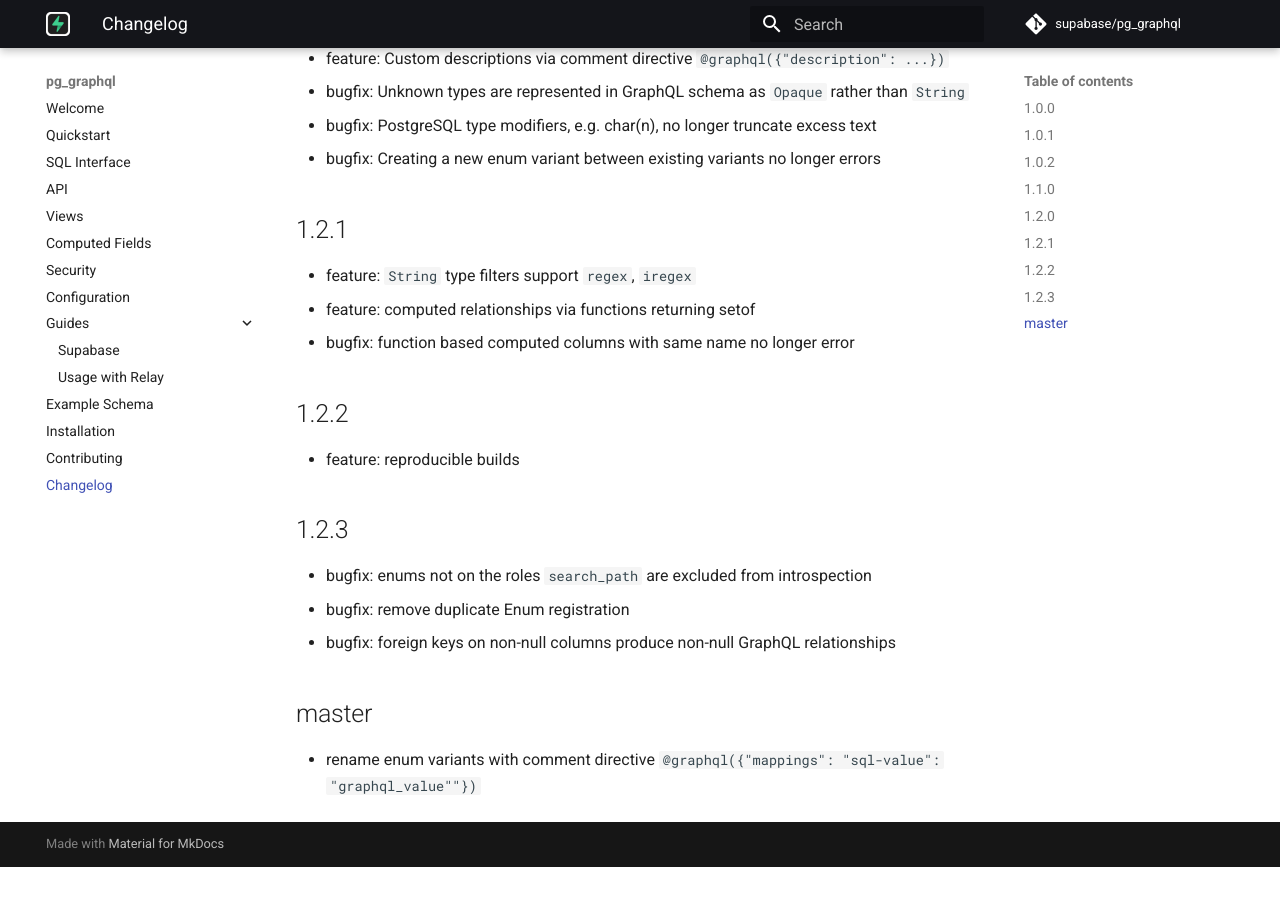
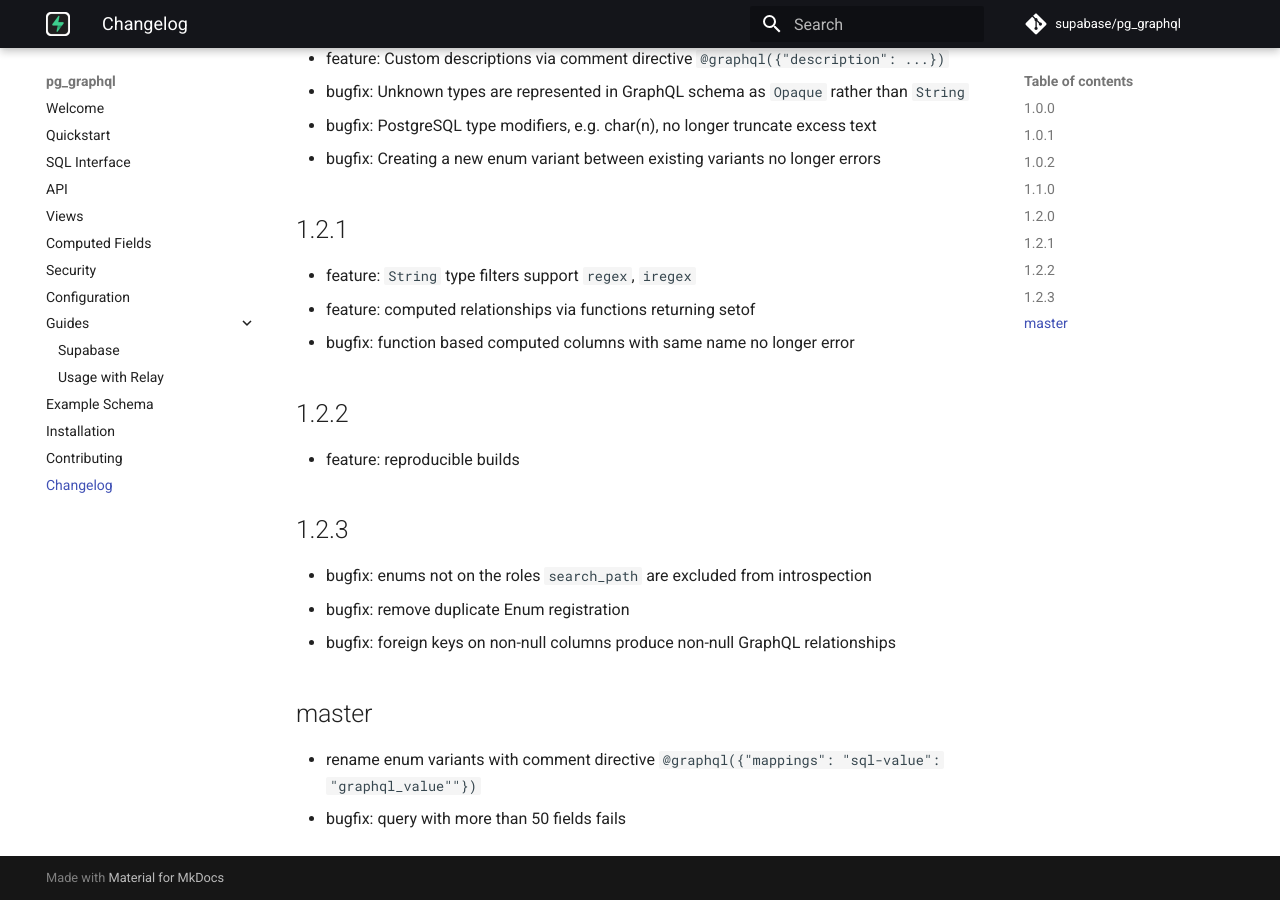
Before and after one commit to supabase/pg_graphql, an MkDocs documentation site: the page built from docs/changelog.md, in a window 1280 px wide and 900 px high, scrolled down 853 px. Built offline with MkDocs 1.6.1 and Material for MkDocs 9.7.7, drawn with Linux system fonts in a browser that asks for light colours; comment, search, counter and statistics services are not loaded; before the commit the page ends 1720 px from its top, so only the background shows below that.

Commit message:
add bugfix to changelog

```diff
--- a/docs/changelog.md
+++ b/docs/changelog.md
@@ -37,3 +37,4 @@
 
 ## master
 - rename enum variants with comment directive `@graphql({"mappings": "sql-value": "graphql_value""})`
+- bugfix: query with more than 50 fields fails
```
